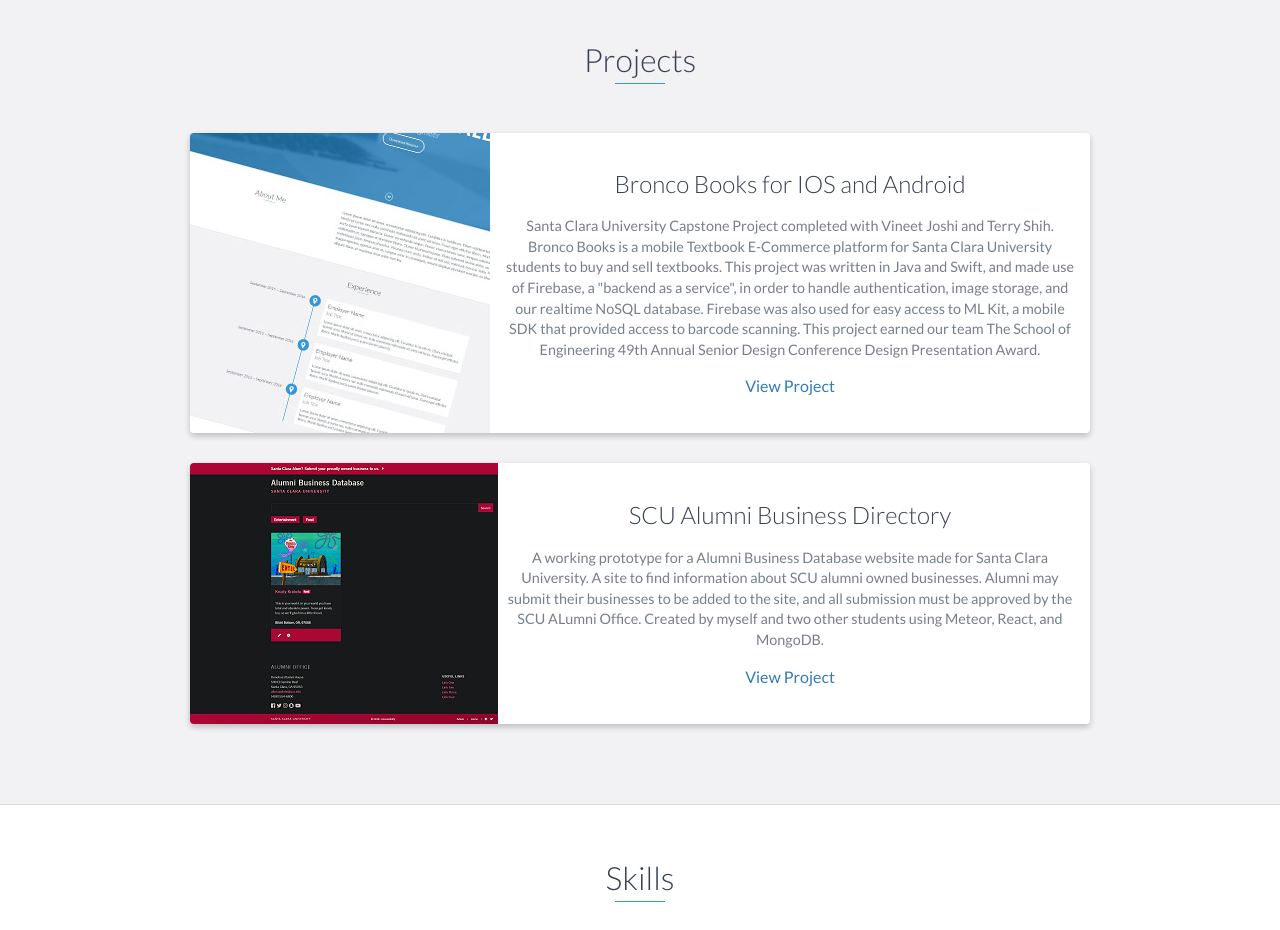
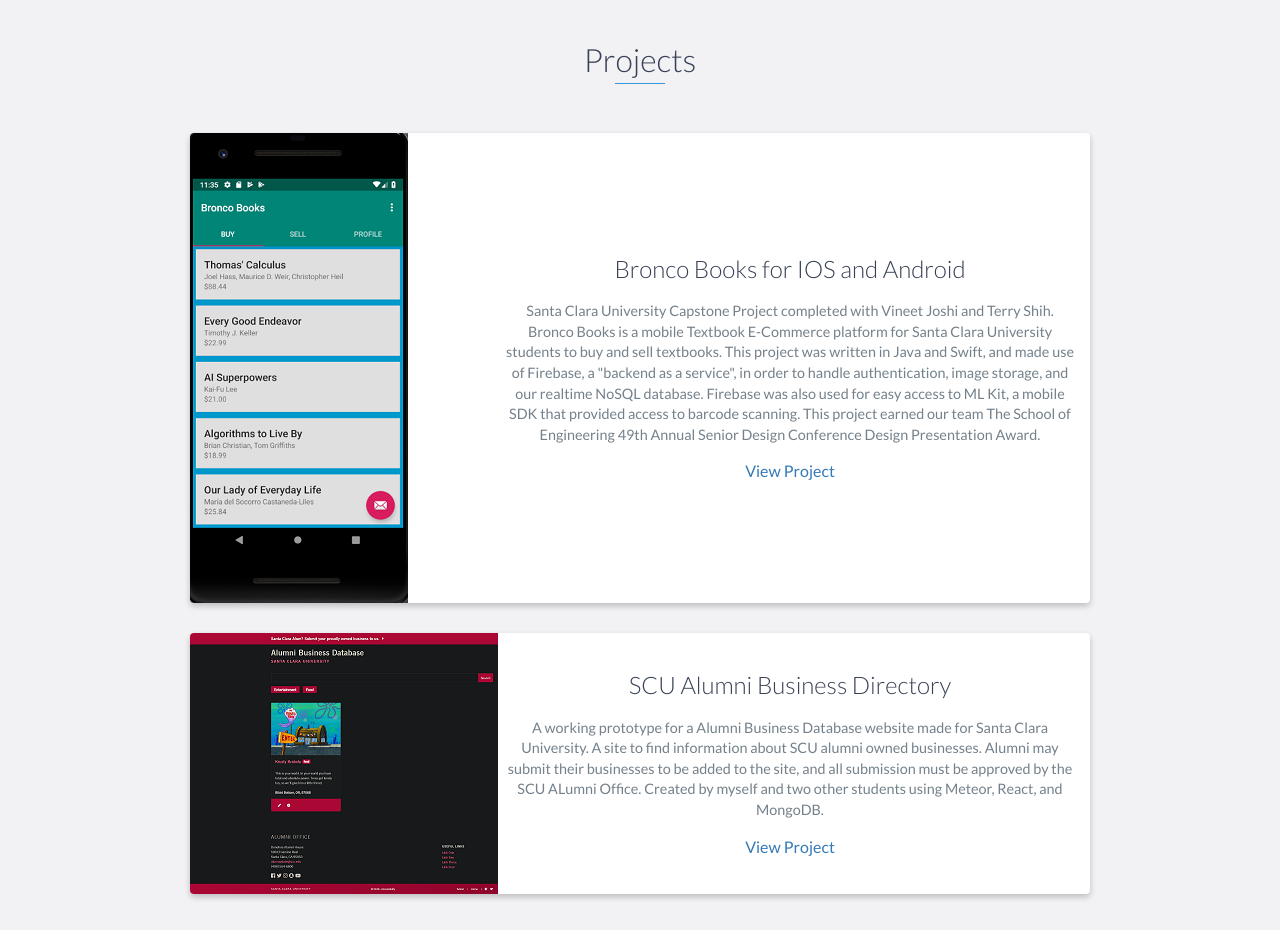
Before and after one commit to Dctaylor/Dctaylot.github.io, a website: page index.html in a window 1280 px wide. Shown: the part 2340-3270 px from the top of the page. Drawn offline with nearby package versions, Linux system fonts and the light colour scheme.

Commit message:
fixed image issue

```diff
--- a/index.html
+++ b/index.html
@@ -151,7 +151,7 @@
             <div class="row">
                 <div class="project shadow-large">
                     <div class="project-image">
-                        <img src="images/project.jpg" />
+                        <img src="images/BroncoBooks.png" />
                     </div>
                     <!-- End .project-image -->
                     <div class="project-info">
```
